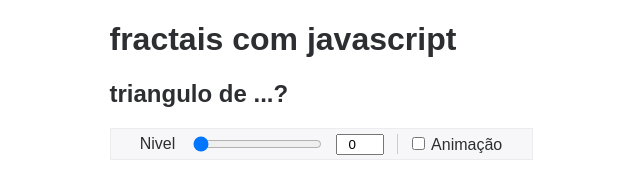
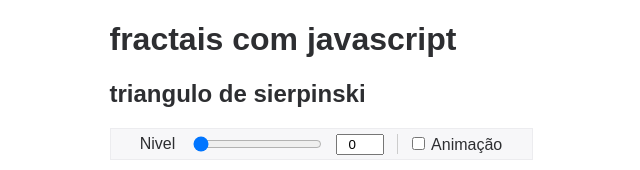
Before and after one commit to CesarSosnoski/front_end_fractais, a plain HTML site: page index.html in a window 1280 px wide. Shown: the top 170 px of the page, without its empty margins (319-959 px from the left). Drawn offline with Linux system fonts and the light colour scheme.

Commit message:
Update index.html

```diff
--- a/index.html
+++ b/index.html
@@ -10,7 +10,7 @@
 <body>
     <div class="contenido">
         <h1>fractais com javascript</h1>
-        <h2>triangulo de ...?</h2>
+        <h2>triangulo de sierpinski</h2>
         <div class="controles">
             <label for="niveles">Nivel</label>
             <input id="niveles" value="0"  type="range" min="0"
```
